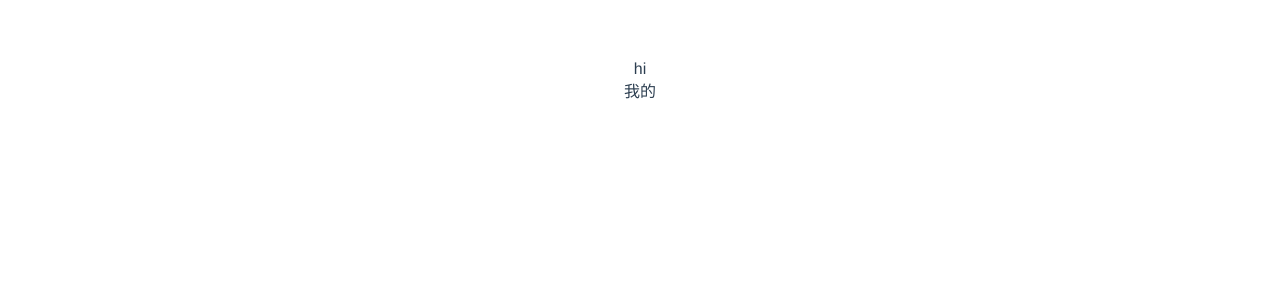
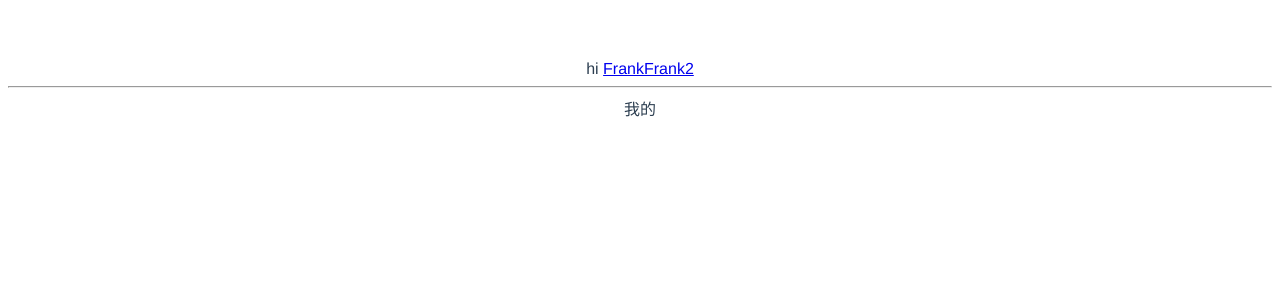
Before and after one commit to Brucezhiyu/Bue-UI-1, a Vue app: page / in a window 1280 px wide. Shown: the top 300 px of the page. Built offline with nearby package versions, Linux system fonts and the light colour scheme.

Commit message:
初始化页面router

```diff
--- a/index.html
+++ b/index.html
@@ -1,5 +1,5 @@
 <!DOCTYPE html>
-<html lang="en">
+<html lang="zh">
 <head>
   <meta charset="UTF-8">
   <link rel="icon" href="/favicon.ico" />
@@ -8,6 +8,6 @@
 </head>
 <body>
   <div id="app"></div>
-  <script type="module" src="/src/main.js"></script>
+  <script type="module" src="/src/main.ts"></script>
 </body>
 </html>
--- a/src/App.vue
+++ b/src/App.vue
@@ -1,15 +1,16 @@
 <template>
-  <div>hi</div>
-  <Frank/>
+  <div>hi
+  <router-link to="/">Frank</router-link>
+  <router-link to="/xxx">Frank2</router-link>
+  </div>
+  <hr/>
+  <router-view/>
 </template>
 
 <script>
-import Frank from './components/Frank.vue'
 
 export default {
   name: 'App',
-  components: {
-    Frank
-  }
+
 }
 </script>
--- /dev/null
+++ b/src/components/Frank2.vue
@@ -0,0 +1,3 @@
+<template>
+
+</template>
--- /dev/null
+++ b/src/components/shims-vue.d.ts
@@ -0,0 +1,5 @@
+declare module '*.vue'{
+    import {ComponentOptions} from 'vue';
+    const componentOptions:ComponentOptions
+    export default componentOptions
+}
--- a/src/main.js
+++ /dev/null
@@ -1,5 +0,0 @@
-import { createApp } from 'vue'
-import App from './App.vue'
-import './index.css'
-
-createApp(App).mount('#app')
--- /dev/null
+++ b/src/main.ts
@@ -0,0 +1,23 @@
+import {createApp} from 'vue';
+import App from './App.vue';
+import './index.css';
+import {createWebHashHistory, createRouter} from 'vue-router';
+import Frank from './components/Frank.vue'
+import Frank2 from './components/Frank2.vue'
+const history = createWebHashHistory();
+const router = createRouter({
+    history: history,
+    routes: [
+        {
+            path: '/',
+            component: Frank
+        },
+        {
+            path:'/xxx',
+            component:Frank2
+        }
+    ]
+});
+const app=createApp(App)
+app.use(router)
+app.mount('#app');
```
Also changed, not shown: package.json (+4 -3 lines), 1 other file (tests, documents, lock files or other folders).
